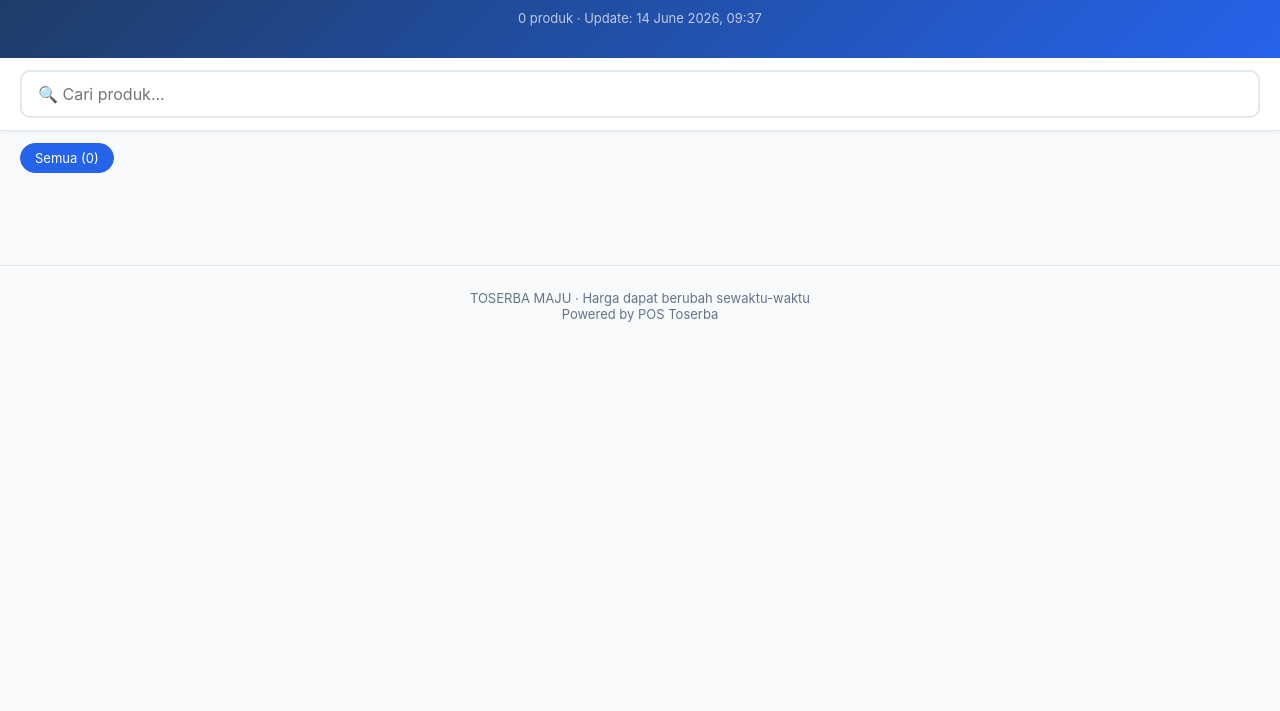
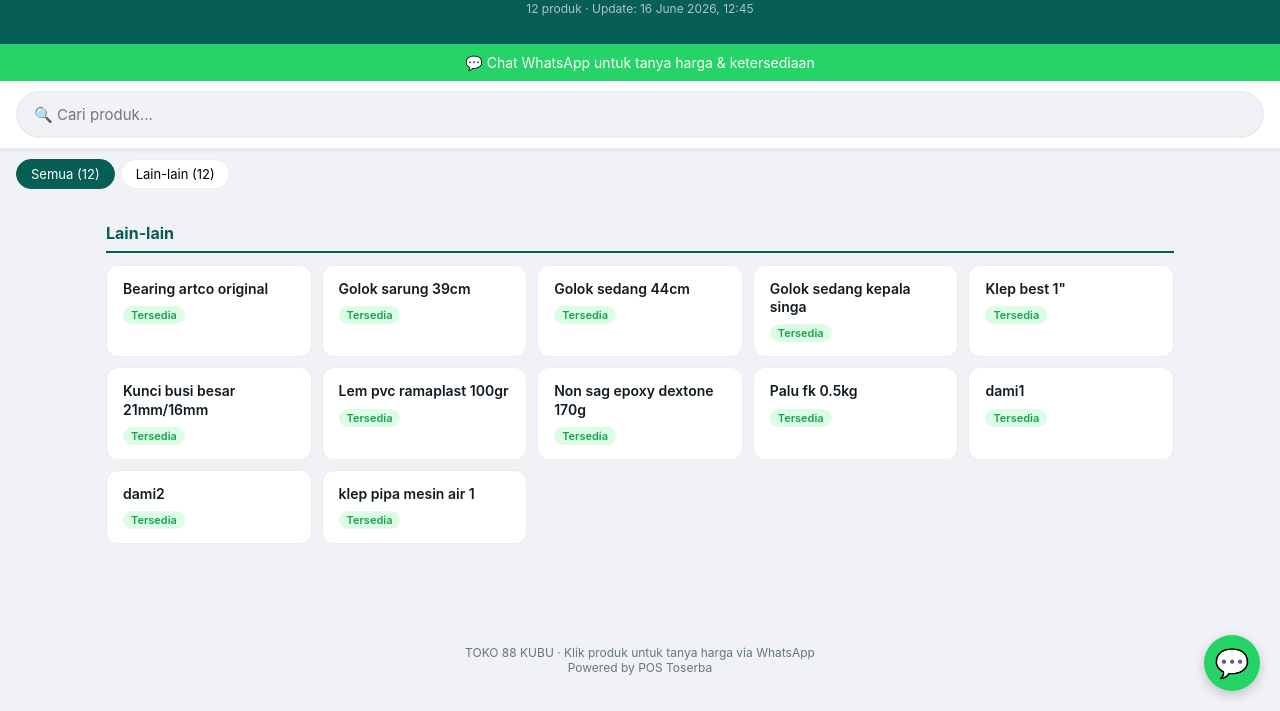
Before and after one commit to kodokzaus/Toko-88-kubu, a plain HTML site: page index.html in a window 1280 px wide. Shown: the part 89-800 px from the top of the page. Drawn offline with Linux system fonts and the light colour scheme.

Commit message:
Add files via upload

```diff
--- a/index.html
+++ b/index.html
@@ -3,146 +3,288 @@
 <head>
 <meta charset="UTF-8">
 <meta name="viewport" content="width=device-width, initial-scale=1.0">
-<title>TOSERBA MAJU — Katalog Harga</title>
-<meta name="description" content="Katalog Produk & Harga Terbaru — 0 produk">
+<title>TOKO 88 KUBU — Katalog Produk</title>
+<meta name="description" content="Katalog Produk Tersedia — 12 produk tersedia">
 <style>
 :root {
-    --primary: #2563eb; --primary-light: #eff6ff;
-    --success: #16a34a; --danger: #dc2626;
-    --bg: #f8fafc; --surface: #fff; --text: #0f172a; --text2: #64748b;
-    --border: #e2e8f0; --shadow: 0 1px 3px rgba(0,0,0,.06);
-    --radius: 10px; --font: -apple-system, 'Segoe UI', system-ui, sans-serif;
+    --primary: #075e54; --primary-light: #dcf8c6;
+    --wa-green: #25d366; --wa-dark: #128c7e;
+    --bg: #f0f2f5; --surface: #fff; --text: #111b21; --text2: #667781;
+    --border: #e9edef; --radius: 12px;
+    --font: -apple-system, 'Segoe UI', system-ui, sans-serif;
 }
 * { margin:0; padding:0; box-sizing:border-box; }
 body { font-family:var(--font); background:var(--bg); color:var(--text); }
 
 .header {
-    background: linear-gradient(135deg, #1e3a5f, var(--primary));
-    color: #fff; padding: 32px 20px; text-align: center;
+    background: var(--primary);
+    color: #fff; padding: 28px 20px; text-align: center;
 }
-.header h1 { font-size: 28px; margin-bottom: 4px; }
-.header p { opacity: .8; font-size: 14px; }
-.header .stats { margin-top: 12px; font-size: 13px; opacity: .7; }
+.header h1 { font-size: 26px; margin-bottom: 4px; }
+.header p { opacity: .85; font-size: 14px; }
+.header .stats { margin-top: 10px; font-size: 12px; opacity: .65; }
 
-.container { max-width: 1200px; margin: 0 auto; padding: 20px; }
+.wa-banner {
+    background: var(--wa-green); color: #fff; text-align: center;
+    padding: 10px; font-size: 14px; cursor: pointer;
+}
+.wa-banner:hover { background: var(--wa-dark); }
+
+.container { max-width: 1100px; margin: 0 auto; padding: 16px; }
 
 .search-bar {
     position: sticky; top: 0; z-index: 10;
-    background: var(--surface); padding: 12px 20px;
+    background: var(--surface); padding: 10px 16px;
     border-bottom: 1px solid var(--border);
-    box-shadow: var(--shadow);
+    box-shadow: 0 1px 3px rgba(0,0,0,.08);
 }
 .search-bar input {
     width: 100%; padding: 12px 16px; border: 2px solid var(--border);
-    border-radius: var(--radius); font-size: 16px; outline: none;
-    font-family: var(--font);
+    border-radius: 24px; font-size: 15px; outline: none;
+    font-family: var(--font); background: var(--bg);
 }
-.search-bar input:focus { border-color: var(--primary); }
+.search-bar input:focus { border-color: var(--wa-green); background: #fff; }
 
-.chips { display: flex; flex-wrap: wrap; gap: 8px; padding: 12px 20px; }
+.chips {
+    display: flex; flex-wrap: wrap; gap: 6px;
+    padding: 10px 16px; overflow-x: auto;
+}
 .chip {
     padding: 6px 14px; border-radius: 20px; font-size: 13px;
     border: 1.5px solid var(--border); background: var(--surface);
-    cursor: pointer; font-family: var(--font); transition: .15s;
+    cursor: pointer; font-family: var(--font); white-space: nowrap;
 }
-.chip:hover, .chip.active { background: var(--primary); color: #fff; border-color: var(--primary); }
+.chip:hover, .chip.active {
+    background: var(--primary); color: #fff; border-color: var(--primary);
+}
 
-.category-section { margin-bottom: 32px; }
-.category-title {
-    font-size: 18px; font-weight: 700; padding: 8px 0;
-    border-bottom: 2px solid var(--primary); margin-bottom: 16px;
+.cat-section { margin-bottom: 28px; }
+.cat-title {
+    font-size: 16px; font-weight: 700; padding: 8px 0;
+    border-bottom: 2px solid var(--primary); margin-bottom: 12px;
     color: var(--primary);
 }
 
-.product-grid {
+.grid {
     display: grid;
-    grid-template-columns: repeat(auto-fill, minmax(220px, 1fr));
-    gap: 12px;
+    grid-template-columns: repeat(auto-fill, minmax(200px, 1fr));
+    gap: 10px;
 }
-.product-card {
+
+.product {
     background: var(--surface); border-radius: var(--radius);
-    padding: 16px; box-shadow: var(--shadow); border: 1px solid var(--border);
-    transition: .15s;
+    padding: 14px 16px; border: 1px solid var(--border);
+    cursor: pointer; transition: .15s;
+    display: flex; flex-direction: column; gap: 8px;
 }
-.product-card:hover { box-shadow: 0 4px 12px rgba(0,0,0,.1); transform: translateY(-1px); }
-.product-name { font-weight: 600; font-size: 14px; margin-bottom: 6px; }
-.product-price {
-    font-size: 20px; font-weight: 800; color: var(--primary);
-    font-family: 'Consolas', monospace; margin-bottom: 8px;
+.product:hover {
+    border-color: var(--wa-green);
+    box-shadow: 0 2px 12px rgba(37,211,102,.15);
+    transform: translateY(-1px);
 }
-.product-meta { display: flex; justify-content: space-between; align-items: center; }
-.product-barcode { font-size: 11px; color: var(--text2); font-family: monospace; }
-.stock-badge {
+.product:active { transform: scale(.98); }
+
+.product-name {
+    font-weight: 600; font-size: 14px; line-height: 1.3;
+}
+
+.product-meta {
+    display: flex; justify-content: space-between; align-items: center;
+}
+
+.badge {
     font-size: 11px; font-weight: 600; padding: 2px 8px; border-radius: 10px;
 }
-.in-stock { background: #dcfce7; color: var(--success); }
-.out-stock { background: #fef2f2; color: var(--danger); }
+.in-stock { background: #dcfce7; color: #16a34a; }
+.out-stock { background: #fef2f2; color: #dc2626; }
+
+.wa-hint {
+    font-size: 12px; color: var(--wa-green); font-weight: 600;
+    opacity: 0; transition: .15s;
+}
+.product:hover .wa-hint { opacity: 1; }
+
+/* WA float button */
+.wa-float {
+    position: fixed; bottom: 20px; right: 20px;
+    width: 56px; height: 56px; border-radius: 50%;
+    background: var(--wa-green); color: #fff;
+    display: flex; align-items: center; justify-content: center;
+    font-size: 28px; box-shadow: 0 4px 12px rgba(0,0,0,.2);
+    cursor: pointer; z-index: 100; text-decoration: none;
+    transition: .2s;
+}
+.wa-float:hover { transform: scale(1.1); background: var(--wa-dark); }
 
 .footer {
-    text-align: center; padding: 24px; color: var(--text2); font-size: 13px;
-    border-top: 1px solid var(--border); margin-top: 40px;
+    text-align: center; padding: 24px; color: var(--text2); font-size: 12px;
+    border-top: 1px solid var(--border); margin-top: 32px;
 }
 
 @media (max-width: 600px) {
-    .product-grid { grid-template-columns: repeat(auto-fill, minmax(160px, 1fr)); }
-    .header h1 { font-size: 22px; }
+    .grid { grid-template-columns: repeat(auto-fill, minmax(150px, 1fr)); }
+    .header h1 { font-size: 20px; }
+    .product { padding: 12px; }
 }
 </style>
 </head>
 <body>
 
 <div class="header">
-    <h1>TOSERBA MAJU</h1>
-    <p>Katalog Produk & Harga Terbaru</p>
-    <div class="stats">0 produk · Update: 14 June 2026, 09:37</div>
+    <h1>TOKO 88 KUBU</h1>
+    <p>Katalog Produk Tersedia</p>
+    <div class="stats">12 produk &middot; Update: 16 June 2026, 12:45</div>
 </div>
 
+<div class='wa-banner' onclick='tanyaUmum()'>💬 Chat WhatsApp untuk tanya harga &amp; ketersediaan</div>
+
 <div class="search-bar">
-    <input type="text" id="search" placeholder="🔍 Cari produk..." oninput="searchProducts(this.value)">
+    <input type="text" id="q" placeholder="🔍 Cari produk..." oninput="cari(this.value)">
 </div>
 
 <div class="chips">
-    <button class="chip active" onclick="filterCategory(null)">Semua (0)</button>
-
+    <button class="chip active" onclick="filterCat(null)">Semua (12)</button>
+    <button class="chip" onclick="filterCat(12)">Lain-lain (12)</button>
 </div>
 
 <div class="container" id="catalog">
 
+        <div class="cat-section" id="cat-12">
+            <h2 class="cat-title">Lain-lain</h2>
+            <div class="grid">
+            <div class="product" onclick="tanya('Bearing artco original')">
+                <div class="product-name">Bearing artco original</div>
+                <div class="product-meta">
+                    <span class="badge in-stock">Tersedia</span>
+                    <span class="wa-hint">Tanya harga &rarr;</span>
+                </div>
+            </div>
+            <div class="product" onclick="tanya('Golok sarung 39cm')">
+                <div class="product-name">Golok sarung 39cm</div>
+                <div class="product-meta">
+                    <span class="badge in-stock">Tersedia</span>
+                    <span class="wa-hint">Tanya harga &rarr;</span>
+                </div>
+            </div>
+            <div class="product" onclick="tanya('Golok sedang 44cm')">
+                <div class="product-name">Golok sedang 44cm</div>
+                <div class="product-meta">
+                    <span class="badge in-stock">Tersedia</span>
+                    <span class="wa-hint">Tanya harga &rarr;</span>
+                </div>
+            </div>
+            <div class="product" onclick="tanya('Golok sedang kepala singa')">
+                <div class="product-name">Golok sedang kepala singa</div>
+                <div class="product-meta">
+                    <span class="badge in-stock">Tersedia</span>
+                    <span class="wa-hint">Tanya harga &rarr;</span>
+                </div>
+            </div>
+            <div class="product" onclick="tanya('Klep best 1&quot;')">
+                <div class="product-name">Klep best 1"</div>
+                <div class="product-meta">
+                    <span class="badge in-stock">Tersedia</span>
+                    <span class="wa-hint">Tanya harga &rarr;</span>
+                </div>
+            </div>
+            <div class="product" onclick="tanya('Kunci busi besar 21mm/16mm')">
+                <div class="product-name">Kunci busi besar 21mm/16mm</div>
+                <div class="product-meta">
+                    <span class="badge in-stock">Tersedia</span>
+                    <span class="wa-hint">Tanya harga &rarr;</span>
+                </div>
+            </div>
+            <div class="product" onclick="tanya('Lem pvc ramaplast 100gr')">
+                <div class="product-name">Lem pvc ramaplast 100gr</div>
+                <div class="product-meta">
+                    <span class="badge in-stock">Tersedia</span>
+                    <span class="wa-hint">Tanya harga &rarr;</span>
+                </div>
+            </div>
+            <div class="product" onclick="tanya('Non sag epoxy dextone 170g')">
+                <div class="product-name">Non sag epoxy dextone 170g</div>
+                <div class="product-meta">
+                    <span class="badge in-stock">Tersedia</span>
+                    <span class="wa-hint">Tanya harga &rarr;</span>
+                </div>
+            </div>
+            <div class="product" onclick="tanya('Palu fk 0.5kg')">
+                <div class="product-name">Palu fk 0.5kg</div>
+                <div class="product-meta">
+                    <span class="badge in-stock">Tersedia</span>
+                    <span class="wa-hint">Tanya harga &rarr;</span>
+                </div>
+            </div>
+            <div class="product" onclick="tanya('dami1')">
+                <div class="product-name">dami1</div>
+                <div class="product-meta">
+                    <span class="badge in-stock">Tersedia</span>
+                    <span class="wa-hint">Tanya harga &rarr;</span>
+                </div>
+            </div>
+            <div class="product" onclick="tanya('dami2')">
+                <div class="product-name">dami2</div>
+                <div class="product-meta">
+                    <span class="badge in-stock">Tersedia</span>
+                    <span class="wa-hint">Tanya harga &rarr;</span>
+                </div>
+            </div>
+            <div class="product" onclick="tanya('klep pipa mesin air 1')">
+                <div class="product-name">klep pipa mesin air 1</div>
+                <div class="product-meta">
+                    <span class="badge in-stock">Tersedia</span>
+                    <span class="wa-hint">Tanya harga &rarr;</span>
+                </div>
+            </div>
+            </div>
+        </div>
 </div>
 
+<a class='wa-float' href='https://wa.me/6285159668618' target='_blank'>💬</a>
+
 <div class="footer">
-    TOSERBA MAJU · Harga dapat berubah sewaktu-waktu<br>
+    TOKO 88 KUBU &middot; Klik produk untuk tanya harga via WhatsApp<br>
     Powered by POS Toserba
 </div>
 
 <script>
-function searchProducts(q) {
+const WA = "6285159668618";
+
+function tanya(productName) {
+    if (!WA) { alert("Nomor WhatsApp toko belum diset"); return; }
+    const msg = encodeURIComponent(
+        "Halo TOKO 88 KUBU, saya mau tanya harga dan ketersediaan:\n\n" +
+        "*" + productName + "*\n\n" +
+        "Terima kasih 🙏"
+    );
+    window.open("https://wa.me/" + WA + "?text=" + msg, "_blank");
+}
+
+function tanyaUmum() {
+    if (!WA) return;
+    const msg = encodeURIComponent("Halo TOKO 88 KUBU, saya mau tanya produk. Terima kasih 🙏");
+    window.open("https://wa.me/" + WA + "?text=" + msg, "_blank");
+}
+
+function cari(q) {
     q = q.toLowerCase();
-    document.querySelectorAll('.product-card').forEach(card => {
-        const name = card.querySelector('.product-name').textContent.toLowerCase();
-        const barcode = card.querySelector('.product-barcode').textContent.toLowerCase();
-        card.style.display = (name.includes(q) || barcode.includes(q)) ? '' : 'none';
+    document.querySelectorAll('.product').forEach(c => {
+        c.style.display = c.querySelector('.product-name').textContent.toLowerCase().includes(q) ? '' : 'none';
     });
-    // Show all categories when searching
-    document.querySelectorAll('.category-section').forEach(s => {
-        const visible = s.querySelectorAll('.product-card[style=""], .product-card:not([style])');
-        s.style.display = visible.length ? '' : 'none';
+    document.querySelectorAll('.cat-section').forEach(s => {
+        const v = s.querySelectorAll('.product[style=""], .product:not([style])');
+        s.style.display = v.length ? '' : 'none';
     });
 }
 
-function filterCategory(catId) {
+function filterCat(id) {
     document.querySelectorAll('.chip').forEach(c => c.classList.remove('active'));
     event.target.classList.add('active');
-
-    document.querySelectorAll('.category-section').forEach(s => {
-        if (catId === null) {
-            s.style.display = '';
-        } else {
-            s.style.display = s.id === 'cat-' + catId ? '' : 'none';
-        }
+    document.querySelectorAll('.cat-section').forEach(s => {
+        s.style.display = (id === null || s.id === 'cat-' + id) ? '' : 'none';
     });
-    document.querySelectorAll('.product-card').forEach(c => c.style.display = '');
-    document.getElementById('search').value = '';
+    document.querySelectorAll('.product').forEach(c => c.style.display = '');
+    document.getElementById('q').value = '';
 }
 </script>
 </body>
```
Also changed, not shown: data.json (+82 -4 lines).
